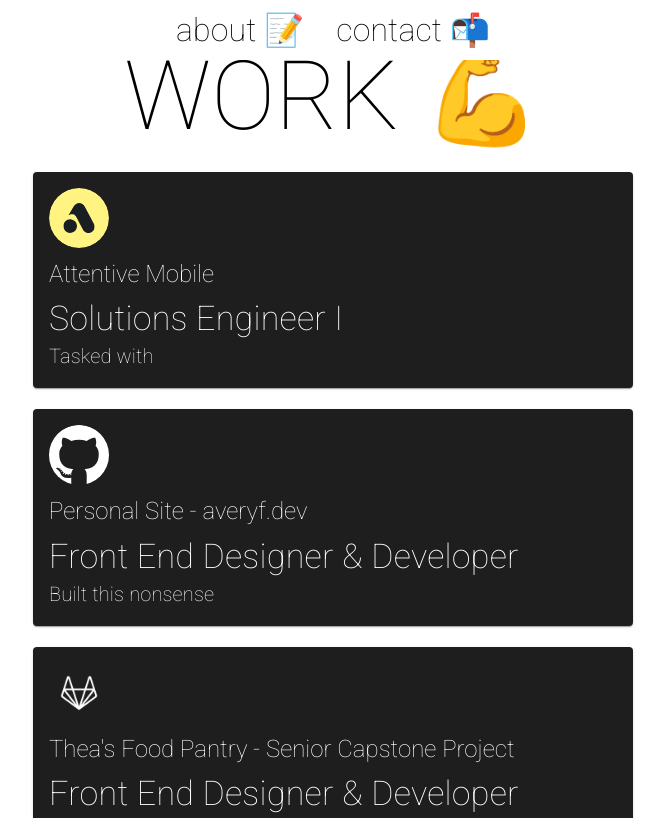
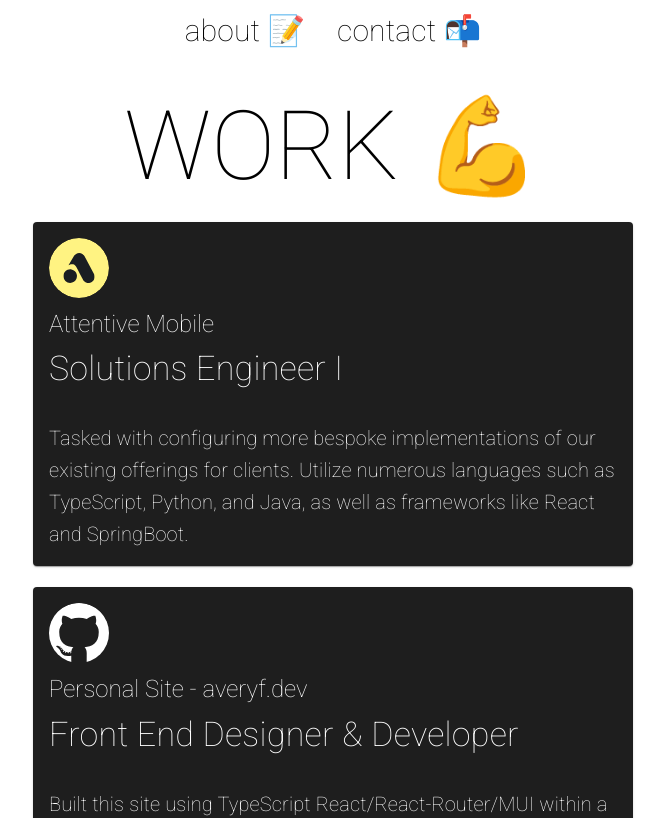
Before and after one commit to averyfairbanks/personal-site-v4, a React (Create React App) app: page /work in a window 1280 px wide. Shown: the top 818 px of the page, without its empty margins (307-972 px from the left). Built offline with nearby package versions, Linux system fonts and the light colour scheme.

Commit message:
fixing work content and tweaks to styling

```diff
--- a/src/resources/content.ts
+++ b/src/resources/content.ts
@@ -1,5 +1,5 @@
-import attnLogo from "../resources/logos/Attentive_Logo-Circle_Black-Yellow_RGB.svg"
-import githubLogo from "../resources/logos/github-icon.svg"
+import attnLogo from "../resources/logos/Attentive_Logo-Circle_Black-Yellow_RGB.svg";
+import githubLogo from "../resources/logos/github-icon.svg";
 import gitlabLogo from "../resources/logos/gitlab-icon-1-color-white-rgb.png";
 
 export const content = {
@@ -11,7 +11,7 @@
   },
   bodies: {
     about: () =>
-      "One of those weirdos that actually likes their job, Avery is most interested in full stack web development. \n\nProficient in many languages and frameworks including TypeScript, JavaScript, Python, and Java with React, Angular, and SpringBoot respectively. \n\nThey are also an avid climber, runner, and hiker when they can spare the time.",
+      "One of those weirdos that actually likes their job, Avery is most interested in full stack web development. \n\nProficient in many languages and frameworks including TypeScript, JavaScript, Python, and Java with React, Angular, and SpringBoot respectively. \n\nThey are also an avid climber 🧗, runner 🏃, and hiker 🥾 when they can spare the time.",
     contact: () =>
       "If you want to reach me, my personal email is: \navery [at] averyf [dot] dev",
   },
@@ -28,21 +28,24 @@
   {
     company: "Attentive Mobile",
     title: "Solutions Engineer I",
-    description: "Tasked with ",
+    description:
+      "\nTasked with configuring more bespoke implementations of our existing offerings for clients. Utilize numerous languages such as TypeScript, Python, and Java, as well as frameworks like React and SpringBoot.",
     logo: attnLogo,
-    url: ""
+    url: "https://www.attentivemobile.com/",
   },
   {
     company: "Personal Site - averyf.dev",
     title: "Front End Designer & Developer",
-    description: "Built this nonsense",
+    description:
+      "\nBuilt this site using TypeScript React/React-Router/MUI within a few days with a cleaner presentation, better performance, and better scaling across devices. Still utilizing Netlify for deployment.",
     logo: githubLogo,
-    url: "",
+    url: "https://github.com/averyfairbanks/personal-site-v4",
   },
   {
     company: "Thea's Food Pantry - Senior Capstone Project",
-    title: "Front End Designer & Developer",
-    description: "Built this nonsense",
+    title: "Full Stack Web Developer",
+    description:
+      "\nMainly focused on the design and development of the Angular front-end but contributed large portions of code and plenty of guidance for the SpringBoot back-end.",
     logo: gitlabLogo,
     url: "https://gitlab.com/LibreFoodPantry/client-solutions/theas-pantry/archived/visitsystem-2020/checkout",
   },
--- a/src/routes/Work.tsx
+++ b/src/routes/Work.tsx
@@ -10,7 +10,7 @@
   return (
     <>
       <MainNav />
-      <Box className="box-sizing">
+      <Box className="box-sizing-work">
         {PageContent(content.titles.work())}
         {work.map((job: Job, ind: number) => {
           return WorkCard(job, ind);
--- a/src/styles/MainNav.css
+++ b/src/styles/MainNav.css
@@ -10,7 +10,7 @@
 
 .menu-link {
   color: var(--text-primary) !important;
-  font-size: 32px;
+  font-size: 30px;
 }
 
 .menu-link a {
--- a/src/styles/PageContent.css
+++ b/src/styles/PageContent.css
@@ -15,6 +15,10 @@
   text-align: center;
   vertical-align: middle;
   line-height: 36px;
+}
+
+.box-sizing {
+  margin-top: 0 !important;
 }
 
 div {
--- a/src/styles/Work.css
+++ b/src/styles/Work.css
@@ -1,15 +1,15 @@
-.box-sizing {
+.box-sizing-work {
   display: flex;
   flex-direction: column;
   align-items: center;
   justify-content: center;
   width: 80%;
   min-height: 100vh;
-  margin-top: 40px;
+  margin-top: 90px;
 }
 
 @media screen and (max-width: 630px) {
-  .box-sizing {
+  .box-sizing-work {
     margin-top: 70px;
   }
 }
```
